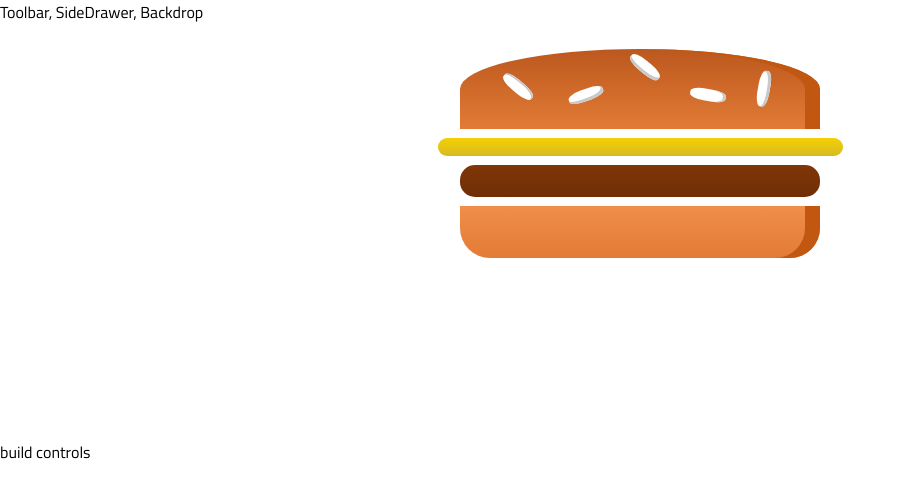
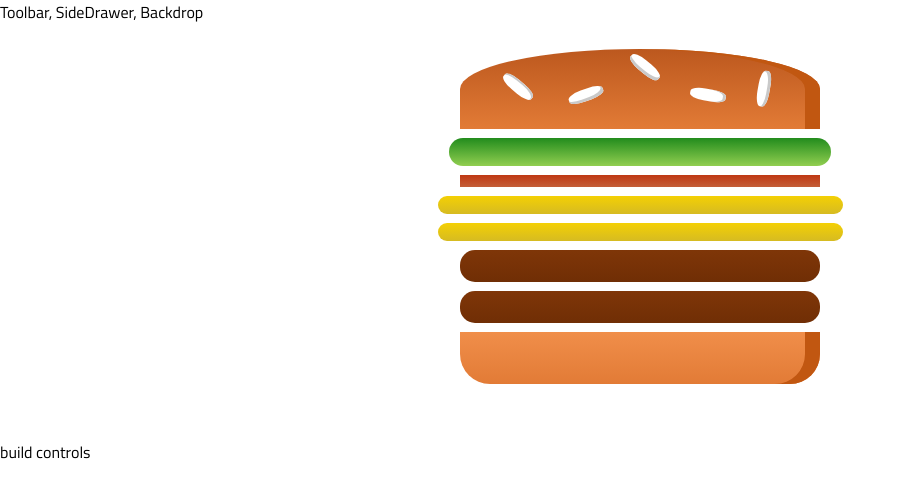
Before and after one commit to akarlovskaya/burger-builder, a React app: page / in a window 1280 px wide. Shown: the top 498 px of the page, without its empty margins (0-906 px from the left). Built offline with nearby package versions, Linux system fonts and the light colour scheme.

Commit message:
iterate through object and create array

```diff
--- a/src/components/Burger/Burger.js
+++ b/src/components/Burger/Burger.js
@@ -1,17 +1,28 @@
-import React from 'react';
+import React, {Component} from 'react';
 import classes from './Burger.css';
 import BurgerIngredient from './BurgerIngredient/BurgerIngredient';
 
-export const Burger = (props) => {
-  return (
-      <div className={classes.Burger}>
-          <BurgerIngredient type="bread-top" />
-          <BurgerIngredient type="cheese" />
-          <BurgerIngredient type="meat" />
-          <BurgerIngredient type="bread-bottom" />
+const burger = (props) => {
+    // to extract keys as an array from Ingredients object use Object.keys()
+    const transformedIngredients = Object.keys(props.ingredients)
+    // iterate through array of key strings ['salad', 'meat' etc]
+        .map( ingredientKey => {
+            // transform a key string into array based on value number
+            // create a new Array and pass Value number from a Key, ex. Array(2)
+            return [...Array(props.ingredients[ingredientKey])]
+            // execute map() on each array and applay jxs
+            .map((_, i) => {
+                return <BurgerIngredient key={ingredientKey + i} type={ingredientKey}/>
+            });
+        });
 
-      </div>
-  );
+    return (
+        <div className={classes.Burger}>
+            <BurgerIngredient type="bread-top" />
+            {transformedIngredients}
+            <BurgerIngredient type="bread-bottom" />
+        </div>
+    );
 }
 
-export default Burger;
+export default burger;
--- a/src/components/Burger/BurgerIngredient/BurgerIngredient.js
+++ b/src/components/Burger/BurgerIngredient/BurgerIngredient.js
@@ -5,7 +5,6 @@ import PropTypes from 'prop-types';
 class BurgerIngredient extends Component {
     render () {
         let ingredient = null;
-        console.log(this.props);
 
         switch ( this.props.type ) {
             case ( 'bread-bottom' ):
--- a/src/containers/BurgerBuilder/BurgerBuilder.js
+++ b/src/containers/BurgerBuilder/BurgerBuilder.js
@@ -2,10 +2,19 @@ import React, { Component } from 'react';
 import Burger from '../../components/Burger/Burger';
 
 class BurgerBuilder extends Component {
+    state = {
+        ingredients: {
+            salad: 1,
+            bacon: 1,
+            cheese: 2,
+            meat: 2
+        }
+    }
+
     render() {
         return (
             <React.Fragment>
-                <Burger />
+                <Burger ingredients={this.state.ingredients}/>
                 <div>build controls</div>
             </React.Fragment>
         )
```
